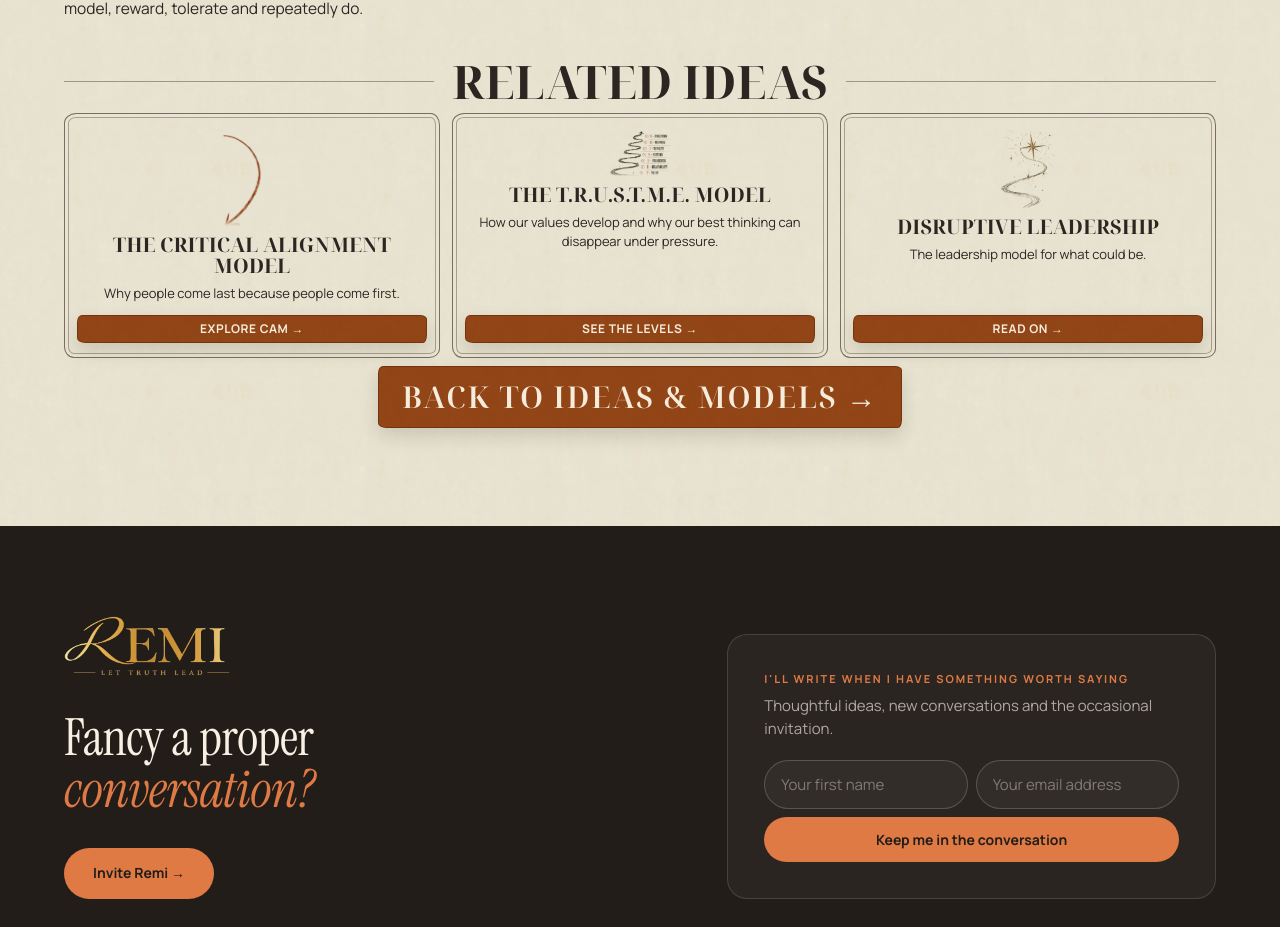
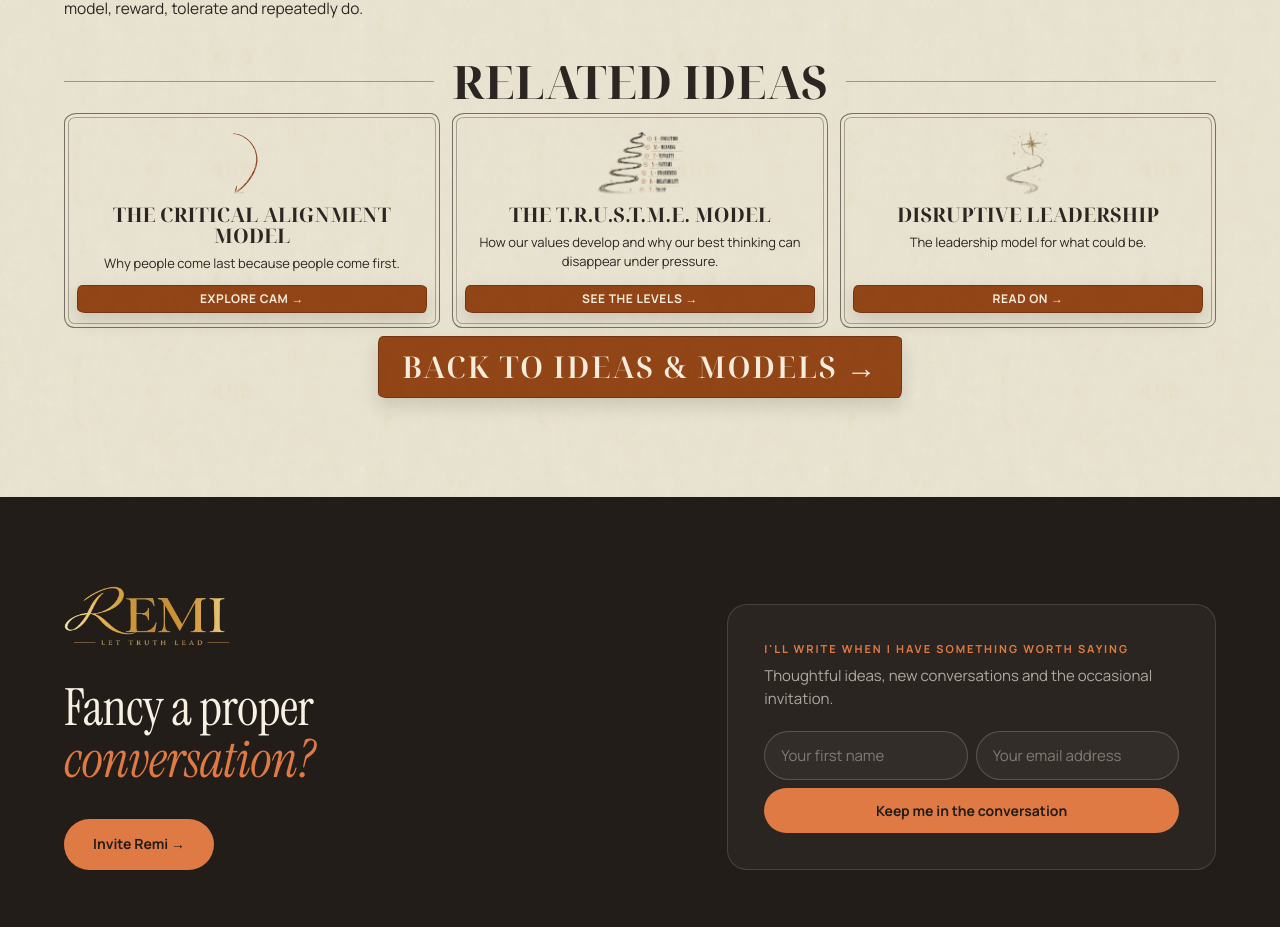
Before and after one commit to TechOptionz/remi, a Next.js app: page /ideas-models/first-90-days in a window 1280 px wide. Shown: the part 8914-9841 px from the top of the page. Built offline with nearby package versions, Linux system fonts and the light colour scheme.

Commit message:
update: fixes

```diff
--- a/src/components/safe/SafeIntro.tsx
+++ b/src/components/safe/SafeIntro.tsx
@@ -13,9 +13,9 @@ export default function SafeIntro() {
       <p className="ideas-eyebrow">Human foundations · An identification model</p>
       <PartHead n={1} title="Safe Problems, Risky Truths" aside={<Art name="p3-mtn" className="ideas-art--figure" />}>
         <Hand v={['underline']}>What the problem we keep trying to solve may be protecting us from.</Hand>
-        <Body>Someone sits across from me and explains, often with considerable accuracy, what is wrong with their partner. They are inconsistent. They avoid difficult conversations. They make promises and fail to keep them. If they would finally take responsibility, the person telling me this could stop feeling so anxious and get on with enjoying the relationship.</Body>
       </PartHead>
       <div className="triad-prose">
+        <Body>Someone sits across from me and explains, often with considerable accuracy, what is wrong with their partner. They are inconsistent. They avoid difficult conversations. They make promises and fail to keep them. If they would finally take responsibility, the person telling me this could stop feeling so anxious and get on with enjoying the relationship.</Body>
         <Body>Sometimes every word of that account is true. The partner really does need to behave differently. But as we talk, another question begins to emerge: what happens to this person if their partner never changes? Where does that leave their capacity to care for themselves, recognise what they need, or decide what they are willing to live with?</Body>
         <Body>I began developing the distinction between safe and risky problems through working with clients individually and doing intervention work with audiences. I kept noticing how often people located the problem somewhere outside their own influence. It was their past. It was someone else’s behaviour. It was a situation that should never have happened, or circumstances that refused to cooperate. Their explanations were frequently understandable, and sometimes impossible to dispute. Yet the explanation could also leave them with very little room to move.</Body>
         <Body>You cannot change what happened in your childhood. You cannot make another person become accountable, emotionally available or willing to love you well. There are circumstances you can influence and circumstances you cannot. If your relationship with yourself has to wait until all of that is resolved, you may find yourself waiting a very long time.</Body>
--- a/src/styles/ideas-models.css
+++ b/src/styles/ideas-models.css
@@ -358,7 +358,8 @@
 .next-grid .ideas-h3 { margin-top:0; }
 .next-cards { display:grid; grid-template-columns:repeat(auto-fit,minmax(min(100%,150px),1fr)); gap:12px; }
 .ncard { display:flex; flex-direction:column; align-items:center; padding:16px 12px 14px; text-align:center; }
-.ncard img { width:64px; mix-blend-mode:multiply; margin-bottom:8px; }
+/* Every card's picture sits in the same box, whatever its shape, so titles, text and buttons line up across a row */
+.ncard img { width:120px; height:64px; object-fit:contain; mix-blend-mode:multiply; margin-bottom:10px; }
 .ncard h4 { margin:0 0 8px; font-family:var(--display); font-variation-settings:'wdth' 62.5; font-weight:700; font-size:20px; line-height:1.05; text-transform:uppercase; }
 .ncard p { margin:0 0 12px; font-size:13px; line-height:1.45; }
 .ncard .ideas-btn--sm { align-self:stretch; margin:auto 0 0; padding:8px 6px; font-size:12px; letter-spacing:.05em; font-family:var(--sans); font-weight:700; white-space:nowrap; }
```
